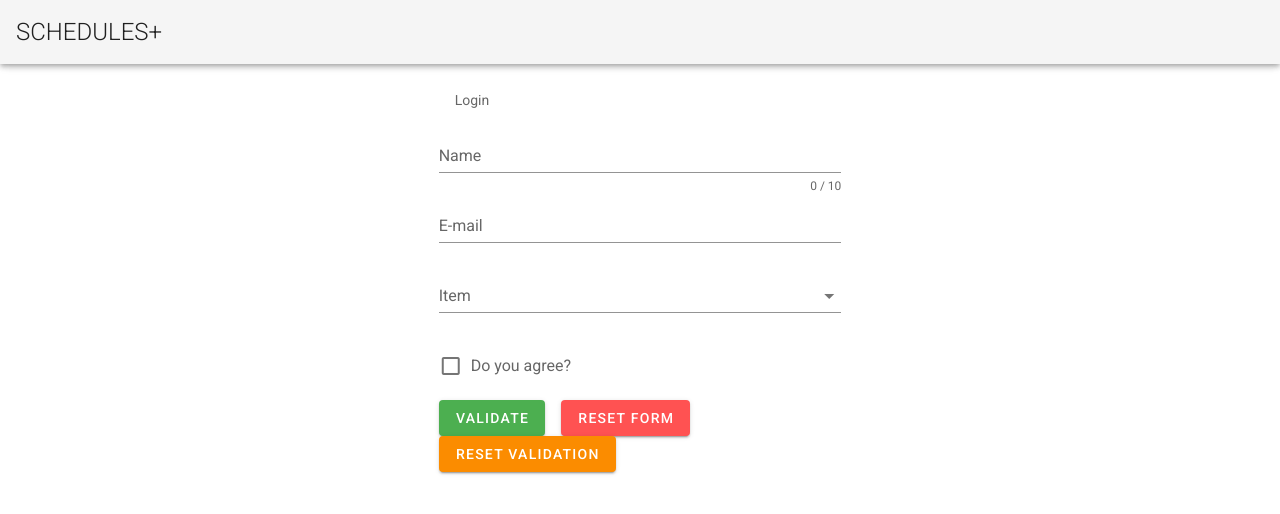
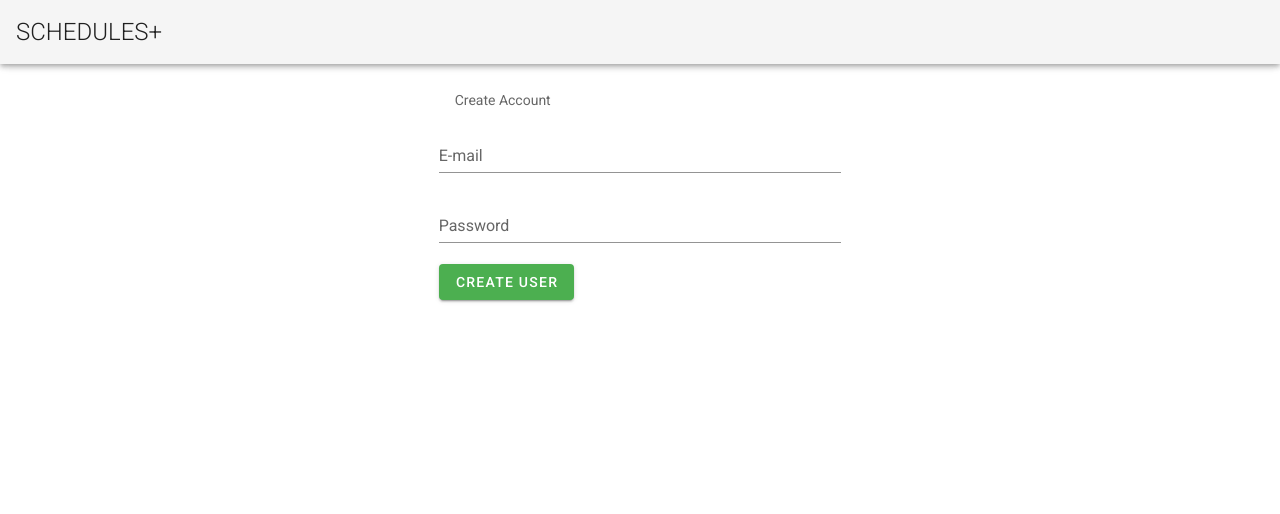
Before and after one commit to CygnusOfBalance/CS321, a Vue app in the folder web-app/: page / in a window 1280 px wide. Shown: the top 514 px of the page. Built offline with nearby package versions, Linux system fonts and the light colour scheme.

Commit message:
installed axios and adjusted user creation boxes

```diff
--- a/web-app/package.json
+++ b/web-app/package.json
@@ -8,6 +8,7 @@
     "lint": "vue-cli-service lint"
   },
   "dependencies": {
+    "axios": "^0.19.0",
     "core-js": "^2.6.5",
     "vue": "^2.6.10",
     "vuetify": "^2.0.0"
--- a/web-app/src/App.vue
+++ b/web-app/src/App.vue
@@ -14,18 +14,20 @@
     </v-app-bar>
 
     <v-content>
-      <loginPage/>
+      <userPage/>
     </v-content>
   </v-app>
 </template>
 
 <script>
-import loginPage from './components/loginPage';
+//import loginPage from './components/loginPage';
+import userPage from './components/UserPage';
 
 export default {
   name: 'App',
   components: {
-    loginPage,
+    //loginPage,
+    userPage,
   },
   data: () => ({
     //
--- /dev/null
+++ b/web-app/src/components/UserPage.vue
@@ -0,0 +1,77 @@
+<template>
+  <v-form
+    ref="form"
+    v-model="valid"
+    lazy-validation
+  >
+   <v-col cols="4" offset="4">
+    <v-subheader>Create Account</v-subheader>
+
+    <v-text-field
+      v-model="email"
+      :rules="emailRules"
+      label="E-mail"
+
+      required
+    ></v-text-field>
+
+    <v-text-field
+        v-model="password"
+        :rules="passwordRules"
+        :type='"password"'
+
+        label="Password"
+
+        required
+    ></v-text-field>
+
+
+    <v-btn
+      :disabled="!valid"
+      color="success"
+      class="mr-4"
+      @click="createUser"
+    >
+      Create User
+    </v-btn>
+
+   </v-col>
+  </v-form>
+</template>
+
+<script>
+  export default {
+    data: () => ({
+      valid: true,
+      email: '',
+      emailRules: [
+        v => !!v || 'E-mail is required',
+        v => /.+@.+\..+/.test(v) || 'E-mail must be valid',
+      ],
+      password: '',
+      passwordRules: [
+          v => !!v || 'Password is required'
+      ],
+    }),
+    methods: {
+        createUser () {
+            //Validate first
+            if (this.$refs.form.validate()) {
+                this.snackbar = true;
+
+                console.log("Valid and sending data...")
+                this.axios({
+                    method: 'post',
+                    url: '',
+                    data: {
+                        email: this.email,
+                        password: this.password
+                    }
+                }).then(response => console.log(response))
+            }
+        },
+
+
+    },
+  }
+</script>
--- a/web-app/src/main.js
+++ b/web-app/src/main.js
@@ -1,9 +1,11 @@
 import Vue from 'vue'
 import App from './App.vue'
 import vuetify from './plugins/vuetify';
+import axios from './plugins/axios';
 //import loginPage from './components/loginPage';
 
 new Vue({
+  axios,
   vuetify,
   render: h => h(App)
 }).$mount('#app')
```
Also changed, not shown: 1 other file (tests, documents, lock files or other folders).
